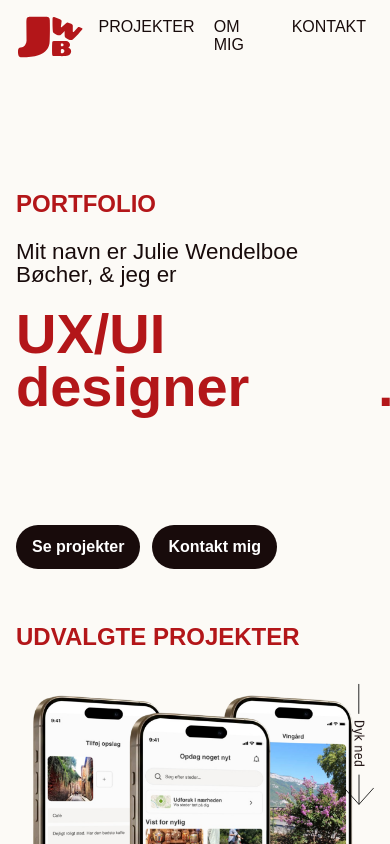
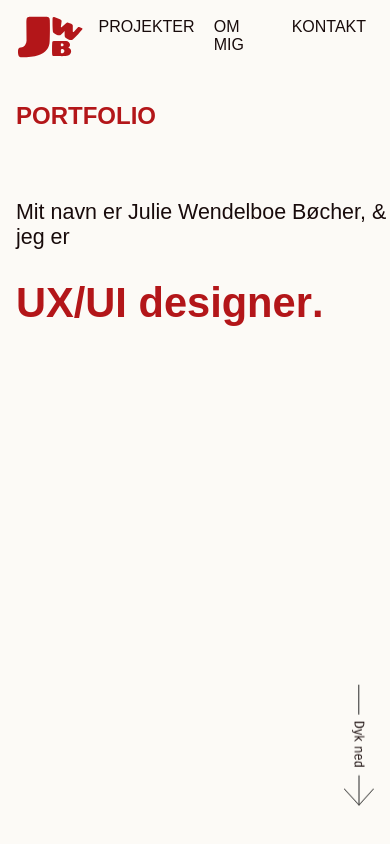
Before and after one commit to juliewboecher/juliewboecher.github.io, a React (Vite) app: page / in a window 390 px wide. Shown: the top 844 px of the page. Built offline with nearby package versions, Linux system fonts and the light colour scheme; a web font is replaced by a local one.

Commit message:
Refactor CSS for HomePage: Adjust padding, margins, and font sizes for improved responsiveness

```diff
--- a/src/index.css
+++ b/src/index.css
@@ -112,20 +112,14 @@ a {
 
 
 
+
+
 .animated-dot {
   display: inline-block;
+  margin-left: 0;
   position: relative;
   z-index: 1001;
   animation: dot-bounce 2.2s linear forwards;
-  transform-origin: center bottom;
-}
-
-.animated-dot {
-  display: inline-block;
-  position: relative;
-  z-index: 1001;
-  animation: dot-bounce 2.2s linear forwards;
-  transform-origin: center bottom;
 }
 
 @keyframes dot-bounce {
@@ -199,11 +193,7 @@ a {
     position: relative;
   }
 
-  .animated-dot {
-    position: absolute;
-    right: clamp(-40px, 0vw, -20px);
-    bottom: 0px;
-  }
+
 }
 
 /* Tablet / mindre laptops */
--- a/src/pages/HomePage.css
+++ b/src/pages/HomePage.css
@@ -2,7 +2,7 @@
 .page {
   width: min(100% - 2rem, 1200px);
   margin: 0 auto;
-  padding: 7rem 0 5rem;
+  padding: clamp(1.5rem, 6vw, 7rem) 0 5rem;
 }
 
 .hero-section {
@@ -15,16 +15,18 @@
   position: relative;
   z-index: 1;
 
-  margin-top: 1rem;
-  margin-bottom: 1rem;
+  margin-top: clamp(0.5rem, 2vw, 3rem);
+  margin-bottom: clamp(0.5rem, 2vw, 3rem);
 }
 
 .hero-section h1 {
-  font-size: clamp(3.5rem, 12vw, 7rem);
+  position: relative;
 }
 
 .hero-section h2 {
-  font-size: 2rem;
+  font-size: clamp(1.3rem, 5vw, 2rem);
+  max-width: 100%;
+  overflow-wrap: break-word;
 }
 
 .hero-section p {
@@ -210,13 +212,14 @@
 @media (max-width: 720px) {
 
 
-  .hero-information {
-    width: 100%;
+   .hero-section {
+    min-height: 75svh;
+    padding: 2rem 0;
   }
 
-   .hero-section {
-    width: 100%;
-    min-height: auto;
+  .hero-information {
+    margin-top: 2rem;
+    margin-bottom: 2rem;
   }
 
   .hero-section h1 {
@@ -224,8 +227,9 @@
     padding: 0;
   }
 
-  .hero-section h2 {
-    font-size: clamp(1.4rem, 5vw, 2rem);
+   .hero-section h2 {
+    font-size: clamp(1.3rem, 5.5vw, 1.8rem);
+    line-height: 1.2;
   }
 
   .hero-section p {
```
